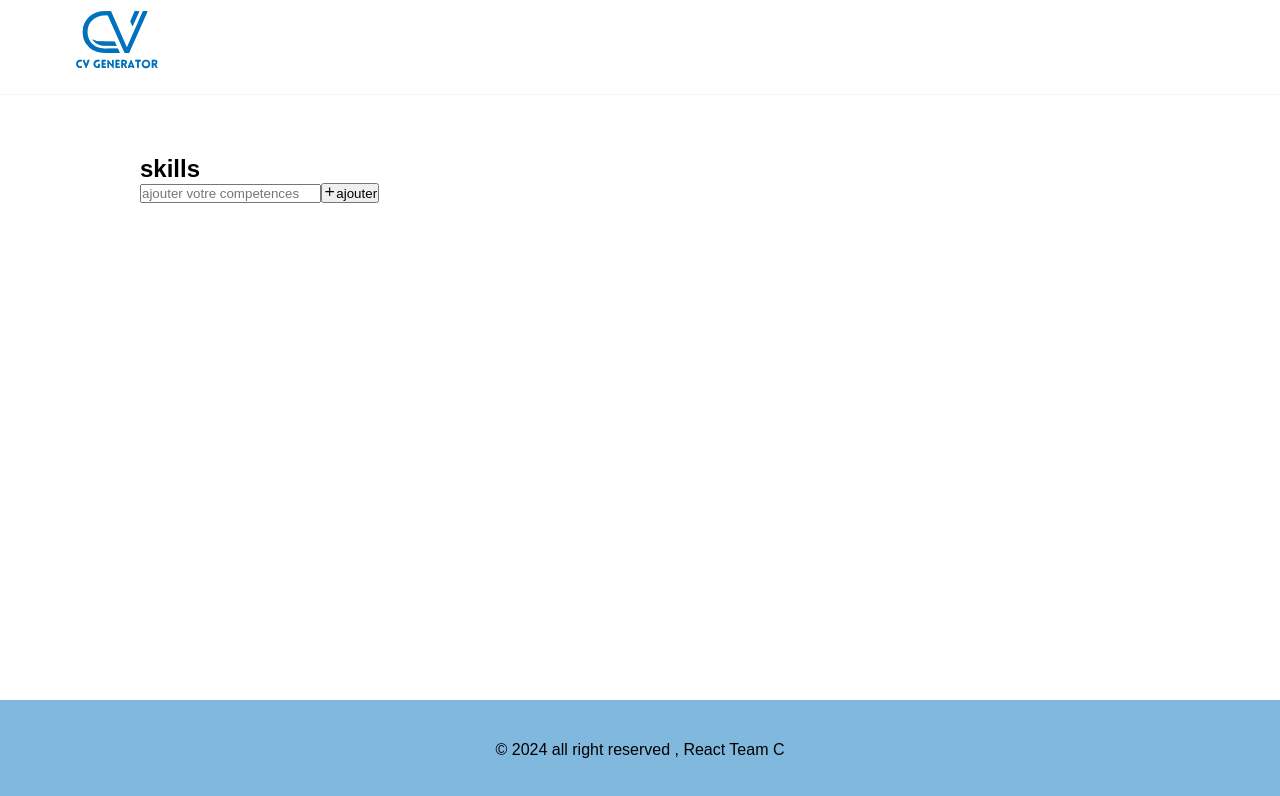
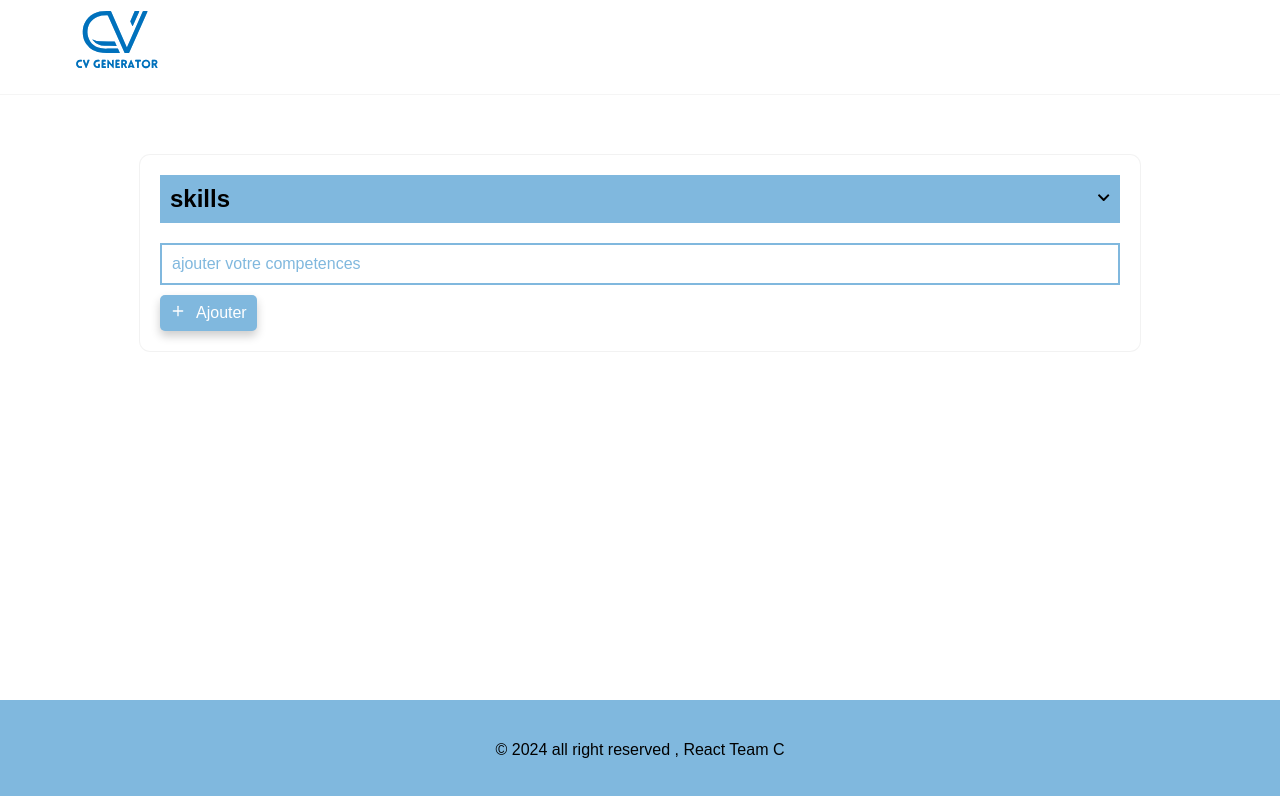
Before and after one commit to Omar-Driouch/Online_CV_Generator, a React (Vite) app: page / in a window 1280 px wide. Shown: the top 796 px of the page. Built offline with nearby package versions, Linux system fonts and the light colour scheme; a web font is replaced by a local one.

Commit message:
update skills

```diff
--- a/src/App.css
+++ b/src/App.css
@@ -1,6 +1,7 @@
 .container-app{
     min-height: 100vh;
     position: relative;
+    background: #fff;
 }
 .sections-container{
     max-width: 1000px;
@@ -26,3 +27,47 @@ footer p{
     font-size:"18px";
     font-weight:"400";
 }
+.skills-section{
+    padding: 20px;
+    border-radius: 10px;
+    box-shadow: rgba(0, 0, 0, 0.05) 0px 0px 0px 1px;
+}
+::placeholder{
+    color: #80b8de;
+    font-size: 16px;
+}
+input{
+    width: 100%;
+    padding:10px;
+    border:1px solid #80b8de;
+    color: #333;
+    font-size: 16px;
+    transition: 0.3s;
+    outline: 0;
+    border: 2px solid #80b8de;
+}
+.section-heading{
+    display: flex;
+    justify-content: space-between;
+    align-items: center;
+    padding: 10px;
+    background: #80b8de;
+    margin-bottom: 20px;
+    cursor: pointer;
+}
+.add-skill-btn{
+    margin-top: 10px;
+    display: flex;
+    justify-content: center;
+    align-items: center;
+    gap: 10px;
+    padding: 8px 10px;
+    background: #80b8de;
+    border: none;
+    font-size: 16px;
+    color: #fff;
+    cursor: pointer;
+    text-transform: capitalize;
+    border-radius: 5px;
+    box-shadow: 0 5px 10px rgba(0,0,0,0.2);
+}
--- a/src/App.jsx
+++ b/src/App.jsx
@@ -14,5 +14,4 @@ function App() {
     </div>
   );
 }
-
 export default App;
--- a/src/features/Skills.jsx
+++ b/src/features/Skills.jsx
@@ -1,17 +1,36 @@
+import { useState } from "react";
 import { FiPlus } from "react-icons/fi";
+import { FaChevronDown } from "react-icons/fa";
 const Skills = () => {
+  const [isHide, setIsHide] = useState(false);
+  const [skill , setSkill] = useState("");
+  const [skills , setSkills]  = useState([]);
+  const handleChange = (e)=>{
+    setSkill(e.target.value);
+  }
+  const handleClick = ()=>{
+    if(skill){
+      setSkills([...skills,skill]);
+      setSkill("");
+    }
+  }
   return (
     <section className="skills-section">
+      <div className="section-heading"  onClick={() => setIsHide(!isHide)}>
         <h1>skills</h1>
+        <button style={{border:"none",background:"transparent"}}><FaChevronDown /></button>
+      </div>
+      {!isHide && (
         <div className="skills-form">
-        <input type="text" placeholder="ajouter votre competences" />
-        <button>
+          <input type="text" value={skill} onChange={handleChange} placeholder="ajouter votre competences" />
+          <button className="add-skill-btn" onClick={handleClick}>
             <span>
               <FiPlus />
             </span>
             <span>ajouter</span>
           </button>
         </div>
+      )}
     </section>
   );
 };
```
Lines whose indentation alone changed are shown as unchanged.
